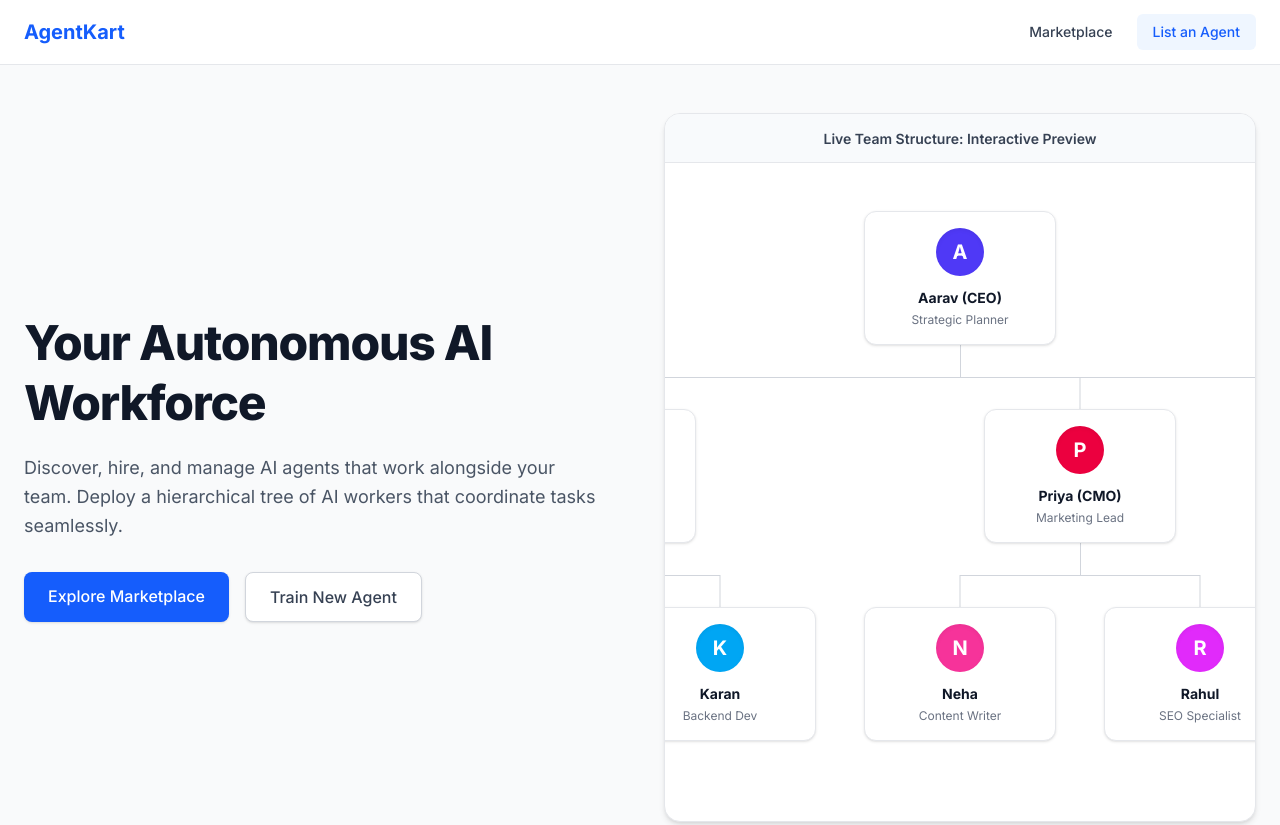
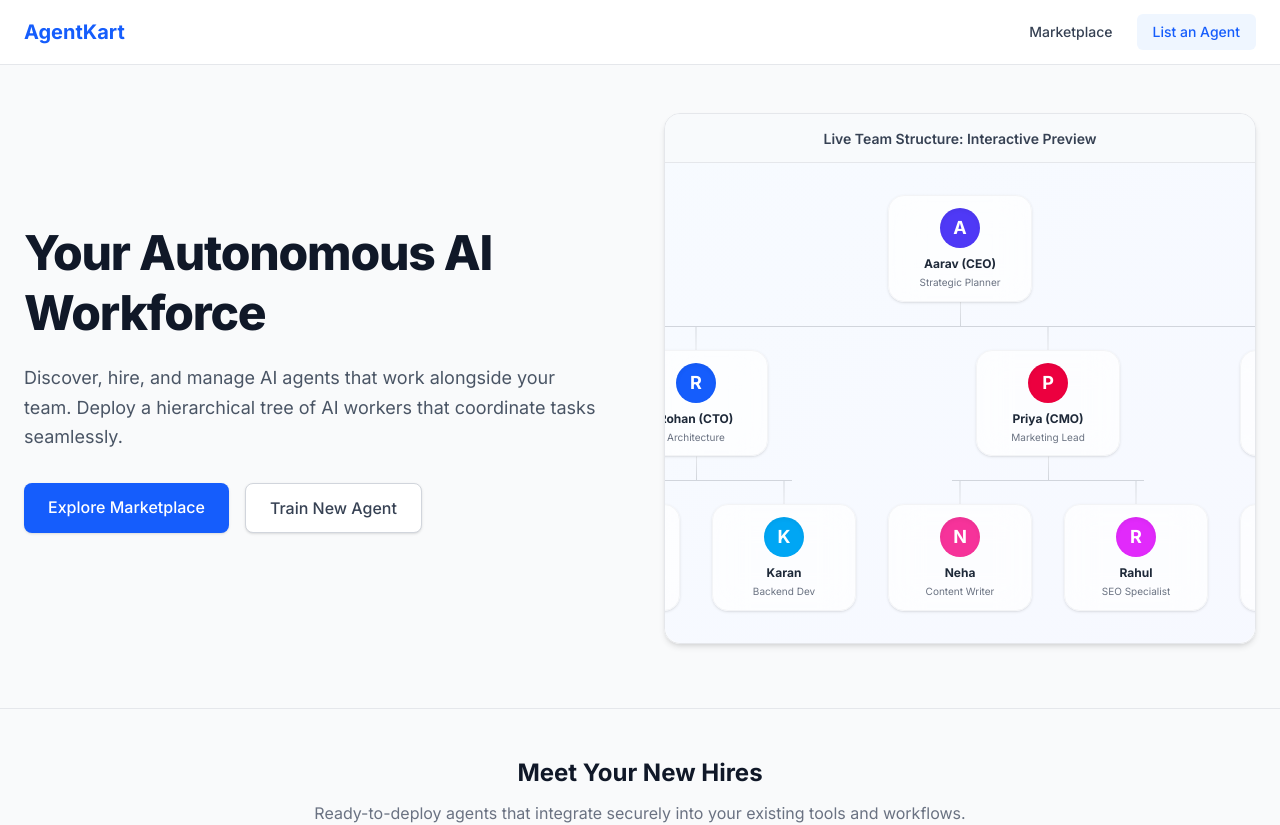
Before and after one commit to ranjeet258/AgentKart, a Next.js app in the folder apps/web/: page / in a window 1280 px wide. Shown: the top 825 px of the page. Built offline with nearby package versions, Linux system fonts and the light colour scheme.

Commit message:
Modernize OrgChart UI and scale to fit inside 2-column layout

```diff
--- a/apps/web/src/components/marketplace/OrgChart.tsx
+++ b/apps/web/src/components/marketplace/OrgChart.tsx
@@ -75,29 +75,29 @@ const workforceData: OrgNode = {
 function OrgNodeCard({ node }: { node: OrgNode }) {
   return (
     <div className="flex flex-col items-center">
-      <Link href={`/agents/${node.id}`} className="relative z-10 bg-white border border-gray-200 rounded-xl p-4 shadow-sm hover:shadow-md transition w-48 text-center cursor-pointer hover:border-blue-400 group">
-        <div className={`w-12 h-12 mx-auto rounded-full text-white flex items-center justify-center font-bold text-xl mb-3 shadow-inner ${node.avatarColor}`}>
+      <Link href={`/agents/${node.id}`} className="relative z-10 bg-white/70 backdrop-blur-lg border border-gray-100 rounded-2xl p-3 shadow-sm hover:shadow-xl hover:shadow-blue-500/10 transition-all duration-300 w-32 md:w-36 text-center cursor-pointer hover:border-blue-300 group hover:-translate-y-1">
+        <div className={`w-10 h-10 mx-auto rounded-full text-white flex items-center justify-center font-bold text-lg mb-2 shadow-inner ${node.avatarColor} group-hover:scale-110 transition-transform duration-300`}>
           {node.name.charAt(0)}
         </div>
-        <h3 className="font-bold text-gray-900 text-sm group-hover:text-blue-600 transition">{node.name}</h3>
-        <p className="text-xs text-gray-500 mt-1">{node.role}</p>
+        <h3 className="font-bold text-gray-800 text-xs group-hover:text-blue-600 transition-colors">{node.name}</h3>
+        <p className="text-[10px] text-gray-500 mt-1 leading-tight">{node.role}</p>
       </Link>
 
       {node.children && node.children.length > 0 && (
         <>
           {/* Vertical line down from parent */}
-          <div className="w-px h-8 bg-gray-300"></div>
+          <div className="w-px h-6 bg-gradient-to-b from-gray-200 to-gray-300"></div>
 
           {/* Horizontal connecting line container */}
           <div className="relative flex justify-center w-full">
             {/* The horizontal line that spans the children */}
-            <div className="absolute top-0 h-px bg-gray-300" style={{ width: 'calc(100% - 12rem)' }}></div>
+            <div className="absolute top-0 h-px bg-gray-300" style={{ width: 'calc(100% - 8rem)' }}></div>
 
-            <div className="flex gap-12 pt-8 relative">
+            <div className="flex gap-4 md:gap-8 pt-6 relative">
               {node.children.map((child, index) => (
                 <div key={child.id} className="relative">
                   {/* Vertical line up from child */}
-                  <div className="absolute -top-8 left-1/2 w-px h-8 bg-gray-300 -translate-x-1/2"></div>
+                  <div className="absolute -top-6 left-1/2 w-px h-6 bg-gradient-to-t from-gray-200 to-gray-300 -translate-x-1/2"></div>
                   <OrgNodeCard node={child} />
                 </div>
               ))}
@@ -111,8 +111,9 @@ function OrgNodeCard({ node }: { node: OrgNode }) {
 
 export function OrgChart() {
   return (
-    <div className="w-full overflow-x-auto py-12 flex justify-center">
-      <div className="min-w-max pb-8">
+    <div className="w-full flex justify-center items-center py-8 relative">
+      <div className="absolute inset-0 bg-gradient-to-br from-blue-50/50 to-indigo-50/50 rounded-b-2xl pointer-events-none"></div>
+      <div className="transform scale-90 sm:scale-100 transform-origin-top">
         <OrgNodeCard node={workforceData} />
       </div>
     </div>
```
